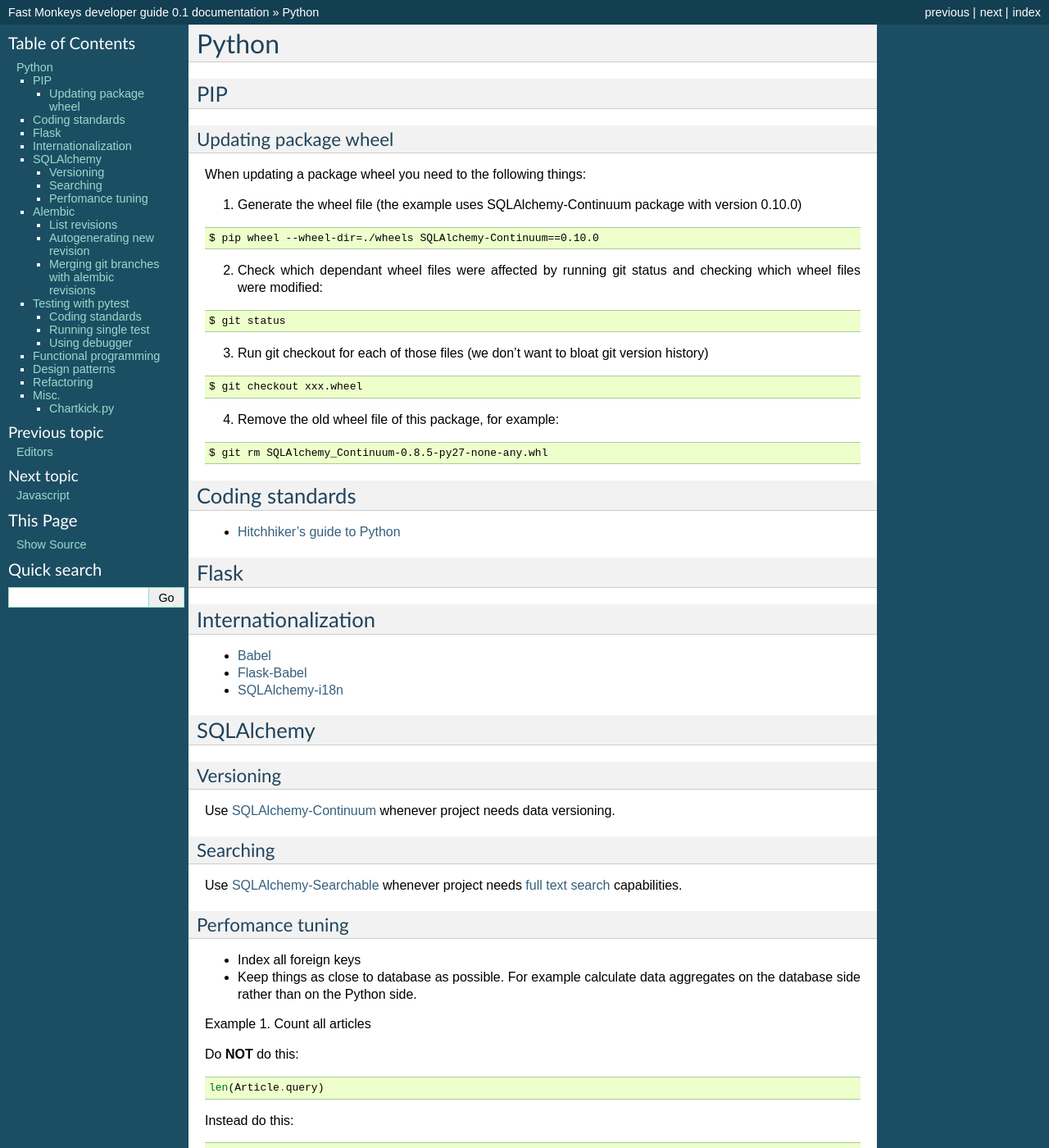
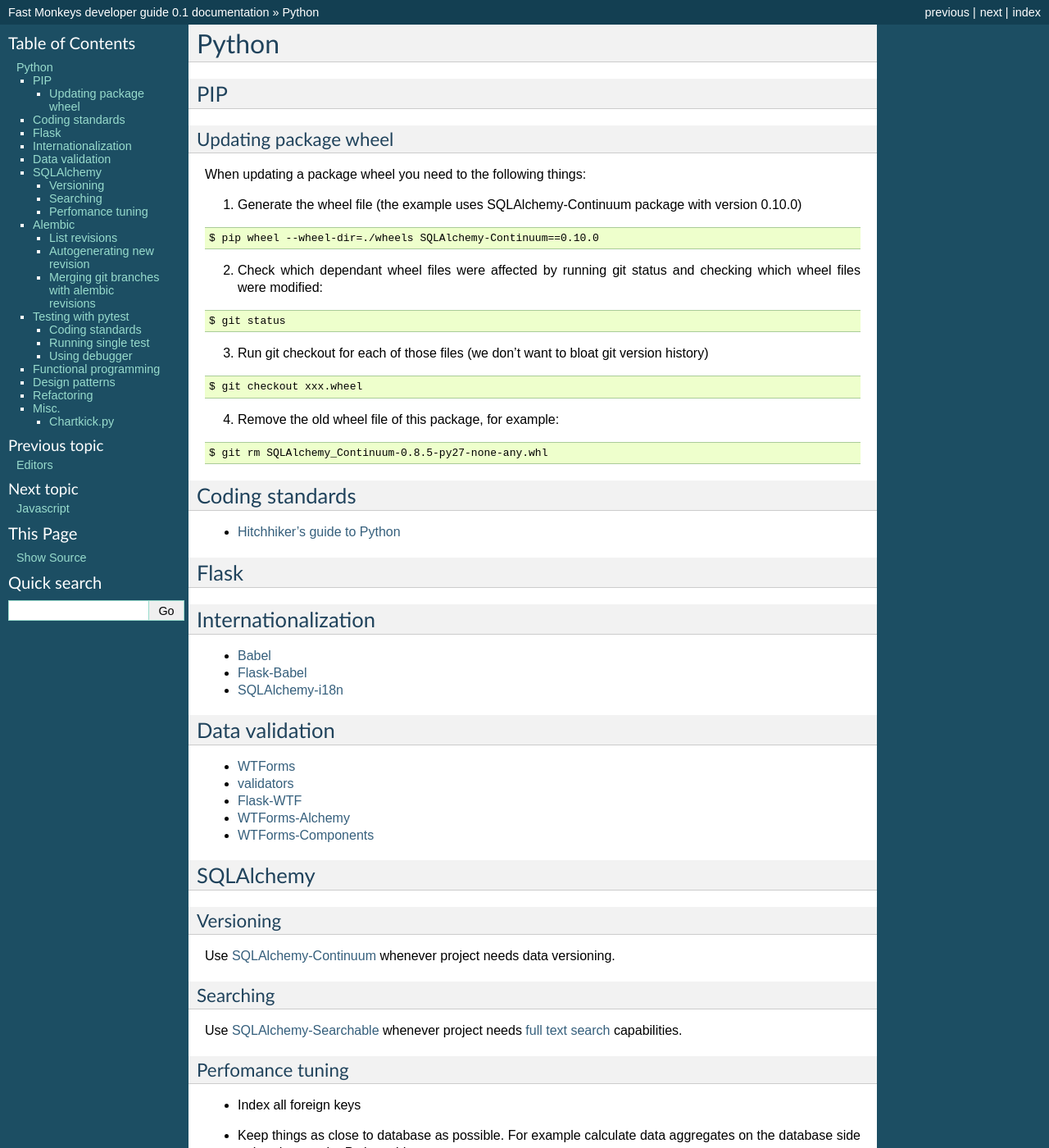
Before and after one commit to fastmonkeys/dev-guide, a Sphinx documentation site: the page built from docs/python.rst, in a window 1280 px wide and 1400 px high. Shown: the whole window at 82% size. Built offline with Sphinx 7.4.7, drawn with Linux system fonts in a browser that asks for light colours; formulas are drawn with MathJax 3.

Commit message:
Added links to data validation libraries

```diff
--- a/docs/python.rst
+++ b/docs/python.rst
@@ -65,6 +65,16 @@
 * `SQLAlchemy-i18n`_
 
 
+Data validation
+---------------
+
+* WTForms_
+* validators_
+* Flask-WTF_
+* WTForms-Alchemy_
+* WTForms-Components_
+
+
 SQLAlchemy
 ----------
 
@@ -88,22 +98,22 @@
 
 - Keep things as close to database as possible. For example calculate data aggregates on the database side rather than on the Python side.
 
-Example 1. Count all articles
+    Example 1. Count all articles
 
-Do **NOT** do this:
+    Do **NOT** do this:
 
 
-::
+    ::
 
-    len(Article.query)
+        len(Article.query)
 
 
-Instead do this:
+    Instead do this:
 
 
-::
+    ::
 
-    Article.query.count()
+        Article.query.count()
 
 
 - Never use LIKE '%keyword%' for searching, use `SQLAlchemy-Searchable`_  and full text indexes instead.
@@ -254,6 +264,11 @@
 .. _`full text search`: http://en.wikipedia.org/wiki/Full_text_search
 .. _`Babel`: http://babel.pocoo.org/
 .. _`Flask-Babel`: http://pythonhosted.org/Flask-Babel/
+.. _validators: https://validators.readthedocs.org/en/latest
+.. _WTForms: https://wtforms.readthedocs.org/en/latest/
+.. _Flask-WTF: https://flask-wtf.readthedocs.org/en/latest/
+.. _WTForms-Alchemy: https://wtforms-alchemy.readthedocs.org/en/latest
+.. _WTForms-Components: https://wtforms-components.readthedocs.org/en/latest
 .. _`SQLAlchemy-i18n`: https://sqlalchemy-i18n.readthedocs.org/en/latest/
 .. _`SQLAlchemy-Searchable`: https://sqlalchemy-searchable.readthedocs.org/en/latest/
 .. _`SQLAlchemy-Continuum`: https://sqlalchemy-continuum.readthedocs.org/en/latest/
```
